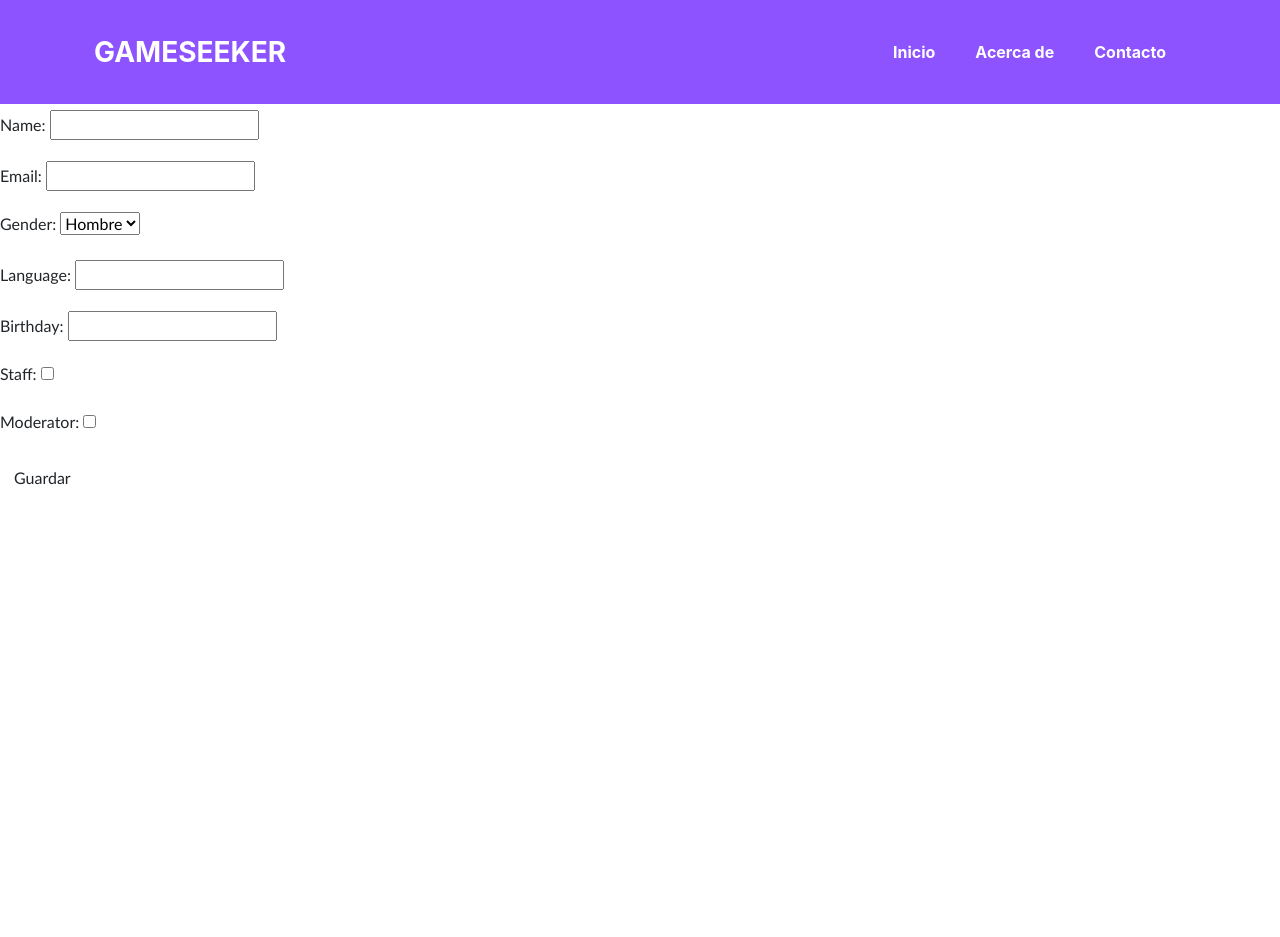
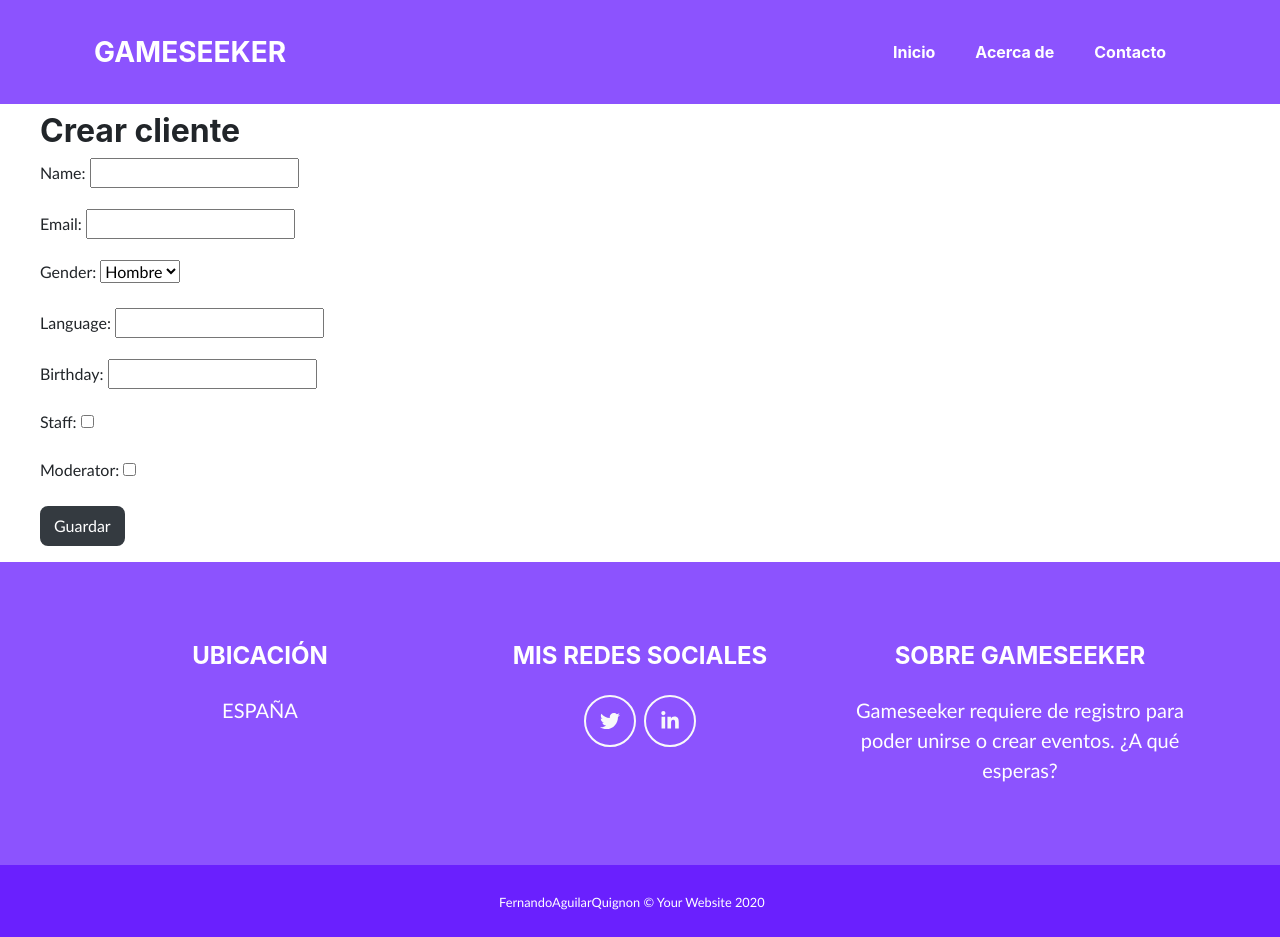
Before and after one commit to joserogu/GAMESEEKER, a Django app: page /clients/add/ in a window 1280 px wide. Before the commit the page ends 485 px from the top, so only its background shows below. Run offline with Django 4.2, Linux system fonts and the light colour scheme; some libraries are stand-ins or nearby versions; some web fonts are replaced.

Commit message:
Edito los html para que cuadren con la página

```diff
--- a/gameseek/gameseek_app/templates/base.html
+++ b/gameseek/gameseek_app/templates/base.html
@@ -47,6 +47,42 @@
         <div id="content">
             {% block content %}{% endblock %}
         </div>
+        <footer class="footer text-center">
+            <div class="container">
+                <div class="row">
+                    <!-- Footer Location-->
+                    <div class="col-lg-4 mb-5 mb-lg-0">
+                        <h4 class="mb-4">UBICACIÓN</h4>
+                        <p class="pre-wrap lead mb-0">ESPAÑA</p>
+                    </div>
+                    <!-- Footer Social Icons-->
+                    <div class="col-lg-4 mb-5 mb-lg-0">
+                        <h4 class="mb-4">MIS REDES SOCIALES</h4><a class="btn btn-outline-light btn-social mx-1" href="https://www.twitter.com/https://twitter.com/Gameseeker_"><i class="fab fa-fw fa-twitter"></i></a><a class="btn btn-outline-light btn-social mx-1" href="https://www.linkedin.com/in/https://www.linkedin.com/in/jos%C3%A9-manuel-rodr%C3%ADguez-guerrero-367a09234/"><i class="fab fa-fw fa-linkedin-in"></i></a>
+                    </div>
+                    <!-- Footer About Text-->
+                    <div class="col-lg-4">
+                        <h4 class="mb-4">SOBRE GAMESEEKER</h4>
+                        <p class="pre-wrap lead mb-0">Gameseeker requiere de registro para poder unirse o crear eventos. ¿A qué esperas?</p>
+                    </div>
+                </div>
+            </div>
+        </footer>
+
+    <section class="copyright py-4 text-center text-white">
+        <div class="container"><small class="pre-wrap">FernandoAguilarQuignon © Your Website 2020     </small></div>
+    </section>
+    <!-- Scroll to Top Button (Only visible on small and extra-small screen sizes)-->
+    <div class="scroll-to-top d-lg-none position-fixed"><a class="js-scroll-trigger d-block text-center text-white rounded" href="#page-top"><i class="fa fa-chevron-up"></i></a></div>
+    <!-- Bootstrap core JS-->
+    <script src="https://cdnjs.cloudflare.com/ajax/libs/jquery/3.4.1/jquery.min.js"></script>
+    <script src="https://stackpath.bootstrapcdn.com/bootstrap/4.4.1/js/bootstrap.bundle.min.js"></script>
+    <!-- Third party plugin JS-->
+    <script src="https://cdnjs.cloudflare.com/ajax/libs/jquery-easing/1.4.1/jquery.easing.min.js"></script>
+    <!-- Contact form JS-->
+    <script src="static/assets/mail/jqBootstrapValidation.js"></script>
+    <script src="static/assets/mail/contact_me.js"></script>
+    <!-- Core theme JS-->
+    <script src="static/js/scripts.js"></script>
 
     </body>
 </html>
--- a/gameseek/gameseek_app/templates/gameseek_app/client_confirm_delete.html
+++ b/gameseek/gameseek_app/templates/gameseek_app/client_confirm_delete.html
@@ -1,6 +1,9 @@
 {% extends "base.html" %}
 
 {% block content %}
+<br>
+<br>
+    <ul>
     <h1>Eliminar cliente</h1>
 
     <p>¿Estás seguro que quieres eliminar a {{ object.name }}?:</p>
@@ -9,5 +12,7 @@
     {% csrf_token %}
     <input type="submit" value="Eliminar">
     </form>
+    <br>
     <button type="button" onclick="window.location='{% url 'client-list' %}'"> Cancelar </button>
+    </ul>
 {% endblock %}
--- a/gameseek/gameseek_app/templates/gameseek_app/client_form.html
+++ b/gameseek/gameseek_app/templates/gameseek_app/client_form.html
@@ -1,11 +1,13 @@
 {% extends "base.html" %}
 
 {% block content %}
-
-<h2>Crear cliente</h2>
+<br>
+<br>
+    <ul>
+    <h2>Crear cliente</h2>
     <form method="POST" class="post-form">{% csrf_token %}
         {{ form.as_p }}
-        <button type="submit" class="save btn btn-default">Guardar</button>
+        <button type="submit" class="save btn btn-dark">Guardar</button>
     </form>
-
+    </ul>
 {% endblock %}
--- a/gameseek/gameseek_app/templates/gameseek_app/client_list.html
+++ b/gameseek/gameseek_app/templates/gameseek_app/client_list.html
@@ -1,10 +1,14 @@
 {% extends "base.html" %}
 
 {% block content %}
+<br>
+<br>
 <h2>Clientes</h2>
 <ul>
     {% for client in object_list %}
-    <li><a href={% url 'client-detail' client.id %}>{{ client.name }}</li>
+    <li><a href={% url 'client-detail' client.id %}>{{ client.name }}</a></li>
     {% endfor %}
+    <br>
+    <button type="button" class="btn btn-dark" onclick="window.location.href='/clients/add/'">Añadir</button>
 </ul>
 {% endblock %}
--- a/gameseek/gameseek_app/templates/gameseek_app/community_confirm_delete.html
+++ b/gameseek/gameseek_app/templates/gameseek_app/community_confirm_delete.html
@@ -1,6 +1,9 @@
 {% extends "base.html" %}
 
 {% block content %}
+<br>
+<br>
+    <ul>
     <h1>Eliminar comunidad</h1>
 
     <p>¿Estás seguro que quieres eliminar a {{ object.name }}?:</p>
@@ -9,5 +12,7 @@
     {% csrf_token %}
     <input type="submit" value="Eliminar">
     </form>
+    <br>
     <button type="button" onclick="window.location='{% url 'community-list' %}'"> Cancelar </button>
+    </br>
 {% endblock %}
--- a/gameseek/gameseek_app/templates/gameseek_app/community_list.html
+++ b/gameseek/gameseek_app/templates/gameseek_app/community_list.html
@@ -1,10 +1,14 @@
 {% extends "base.html" %}
 
 {% block content %}
+<br>
+<br>
 <h2>Comunidad</h2>
 <ul>
     {% for community in object_list %}
-        <li><a href={% url 'community-detail' community.id %}>{{ community.name }}</li>
+        <li><a href={% url 'community-detail' community.id %}>{{ community.name }}</a></li>
     {% endfor %}
+    <br>
+    <button type="button" class="btn btn-dark" onclick="window.location.href='/comunidades/add/'">Añadir</button>
 </ul>
 {% endblock %}
--- a/gameseek/gameseek_app/templates/gameseek_app/event_confirm_delete.html
+++ b/gameseek/gameseek_app/templates/gameseek_app/event_confirm_delete.html
@@ -1,6 +1,9 @@
 {% extends "base.html" %}
 
 {% block content %}
+<br>
+<br>
+    <ul>
     <h1>Eliminar evento</h1>
 
     <p>¿Estás seguro que quieres eliminar a {{ object.name }}?:</p>
@@ -9,5 +12,7 @@
     {% csrf_token %}
     <input type="submit" value="Eliminar">
     </form>
+    <br>
     <button type="button" onclick="window.location='{% url 'event-list' %}'"> Cancelar </button>
+    </ul>
 {% endblock %}
--- a/gameseek/gameseek_app/templates/gameseek_app/game_confirm_delete.html
+++ b/gameseek/gameseek_app/templates/gameseek_app/game_confirm_delete.html
@@ -1,13 +1,17 @@
 {% extends "base.html" %}
 
 {% block content %}
+<br>
+<br>
+    <ul>
     <h1>Eliminar juego</h1>
-
     <p>¿Estás seguro que quieres eliminar a {{ object.name }}?:</p>
 
     <form action="" method="post">
     {% csrf_token %}
     <input type="submit" value="Eliminar">
     </form>
+    <br>
     <button type="button" onclick="window.location='{% url 'game-list' %}'"> Cancelar </button>
+    </ul>
 {% endblock %}
--- a/gameseek/gameseek_app/templates/gameseek_app/game_list.html
+++ b/gameseek/gameseek_app/templates/gameseek_app/game_list.html
@@ -1,10 +1,14 @@
 {% extends "base.html" %}
 
 {% block content %}
+<br>
+<br>
 <h2>Juegos</h2>
 <ul>
     {% for game in object_list %}
-        <li><a href={% url 'game-detail' game.id %}>{{ game.name }}</li>
+        <li><a href={% url 'game-detail' game.id %}>{{ game.name }}</a></li>
     {% endfor %}
+    <br>
+    <button type="button" class="btn btn-dark" onclick="window.location.href='/juegos/add/'">Añadir</button>
 </ul>
 {% endblock %}
--- a/gameseek/gameseek_app/templates/gameseek_app/inicio.html
+++ b/gameseek/gameseek_app/templates/gameseek_app/inicio.html
@@ -110,6 +110,7 @@ PARA NO JUGAR SOLO!</p>
             </div>
         </div>
     </section>
+    {% endblock %}
     <footer class="footer text-center">
         <div class="container">
             <div class="row">
@@ -130,6 +131,7 @@ PARA NO JUGAR SOLO!</p>
             </div>
         </div>
     </footer>
+
     <!-- Copyright Section-->
     <section class="copyright py-4 text-center text-white">
         <div class="container"><small class="pre-wrap">FernandoAguilarQuignon © Your Website 2020     </small></div>
@@ -147,4 +149,3 @@ PARA NO JUGAR SOLO!</p>
     <!-- Core theme JS-->
     <script src="static/js/scripts.js"></script>
 </body>
-    {% endblock %}
```
Also changed, not shown: gameseek/gameseek_app/templates/gameseek_app/client_detail.html (+7 -2 lines), gameseek/gameseek_app/templates/gameseek_app/community_detail.html (+8 -3 lines), gameseek/gameseek_app/templates/gameseek_app/community_form.html (+5 -3 lines), gameseek/gameseek_app/templates/gameseek_app/event_detail.html (+7 -2 lines), gameseek/gameseek_app/templates/gameseek_app/event_form.html (+6 -4 lines), gameseek/gameseek_app/templates/gameseek_app/event_list.html (+7 -3 lines), gameseek/gameseek_app/templates/gameseek_app/game_detail.html (+8 -3 lines), gameseek/gameseek_app/templates/gameseek_app/game_form.html (+6 -4 lines), gameseek/db.sqlite3. Lines whose indentation alone changed are shown as unchanged.
